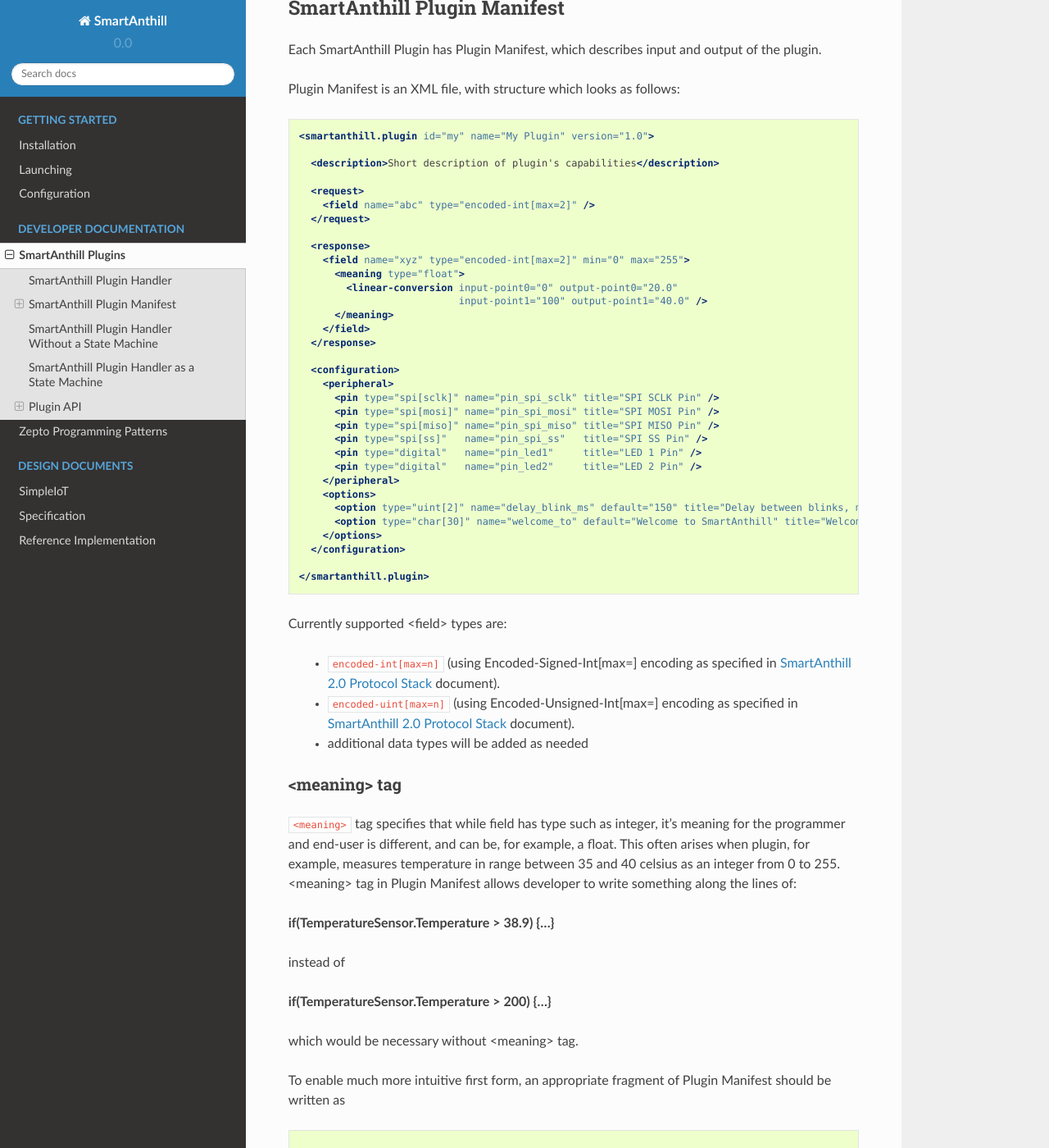
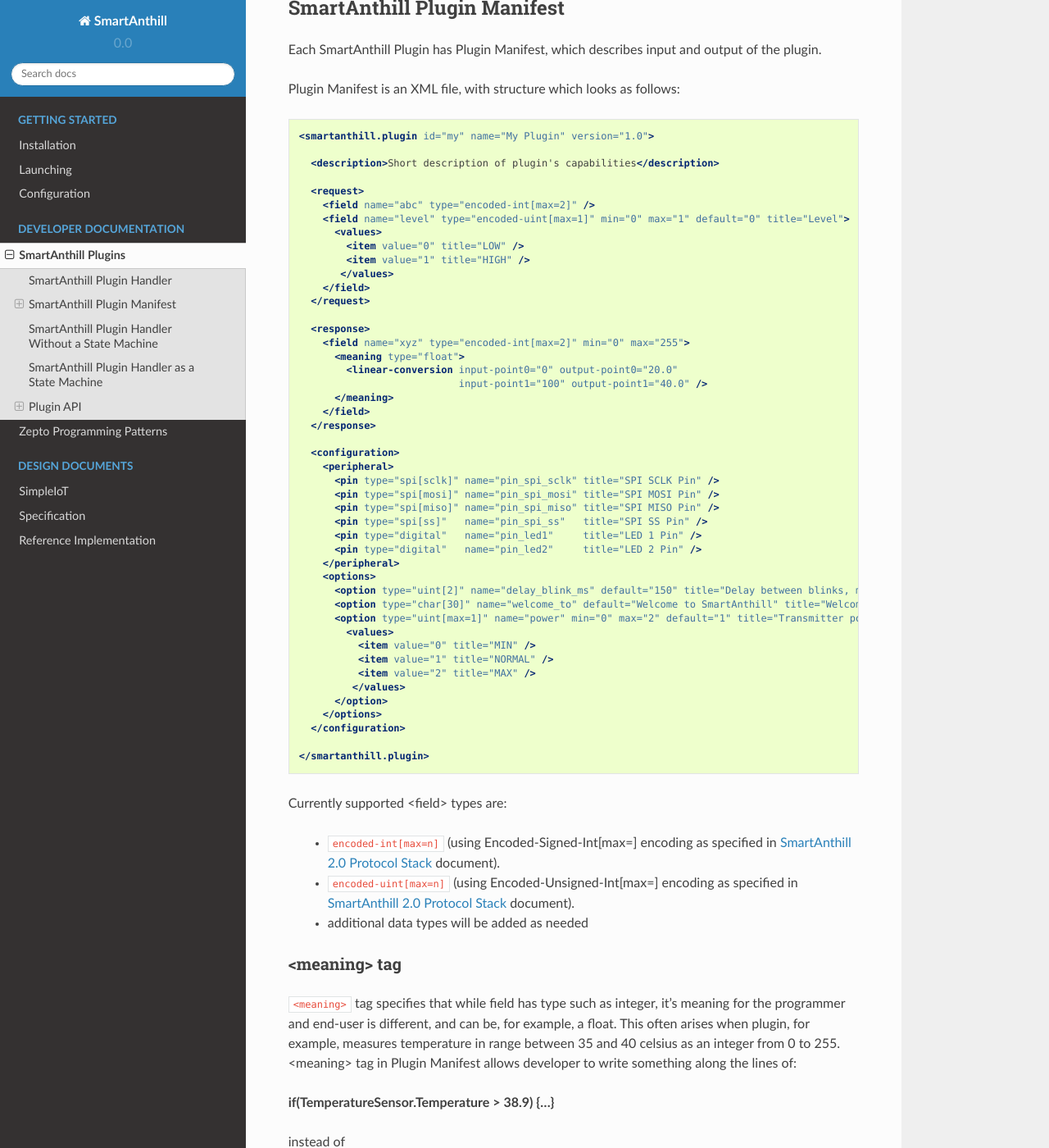
Before and after one commit to smartanthill/smartanthill2_0, a Sphinx documentation site: the page built from docs/design-documents/smartanthill-plugins.rst, in a window 1280 px wide and 1400 px high, scrolled down 1483 px. Shown: the whole window at 82% size. Built offline with Sphinx 7.4.7 and the Read the Docs theme 2.0.0, drawn with Linux system fonts in a browser that asks for light colours.

Commit message:
SmartAnthill Plugins v0.5.0: allow predefined values for the fields

```diff
--- a/docs/design-documents/smartanthill-plugins.rst
+++ b/docs/design-documents/smartanthill-plugins.rst
@@ -27,7 +27,7 @@
 SmartAnthill Plugins
 ====================
 
-:Version: v0.4.4
+:Version: v0.5.0
 
 *NB: this document relies on certain terms and concepts introduced in* :ref:`saoverarch` *document, please make sure to read it before proceeding.*
 
@@ -67,6 +67,12 @@
 
     <request>
       <field name="abc" type="encoded-int[max=2]" />
+      <field name="level" type="encoded-uint[max=1]" min="0" max="1" default="0" title="Level">
+        <values>
+          <item value="0" title="LOW" />
+          <item value="1" title="HIGH" />
+         </values>
+      </field>
     </request>
 
     <response>
@@ -90,6 +96,13 @@
       <options>
         <option type="uint[2]" name="delay_blink_ms" default="150" title="Delay between blinks, ms" />
         <option type="char[30]" name="welcome_to" default="Welcome to SmartAnthill" title="Welcome text" />
+        <option type="uint[max=1]" name="power" min="0" max="2" default="1" title="Transmitter power">
+          <values>
+            <item value="0" title="MIN" />
+            <item value="1" title="NORMAL" />
+            <item value="2" title="MAX" />
+           </values>
+        </option>
       </options>
     </configuration>
 
```
